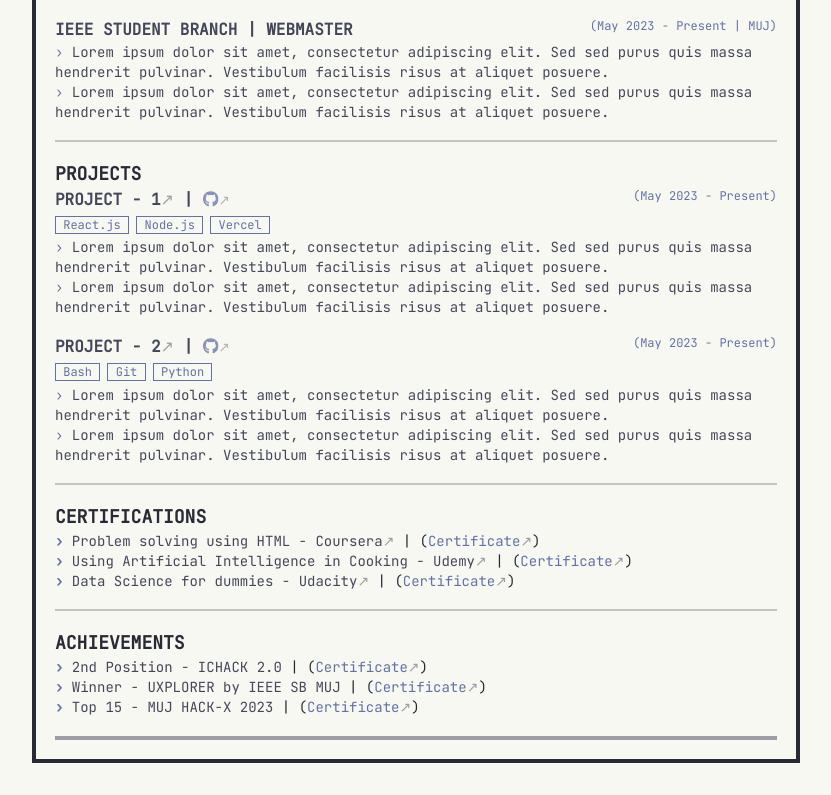
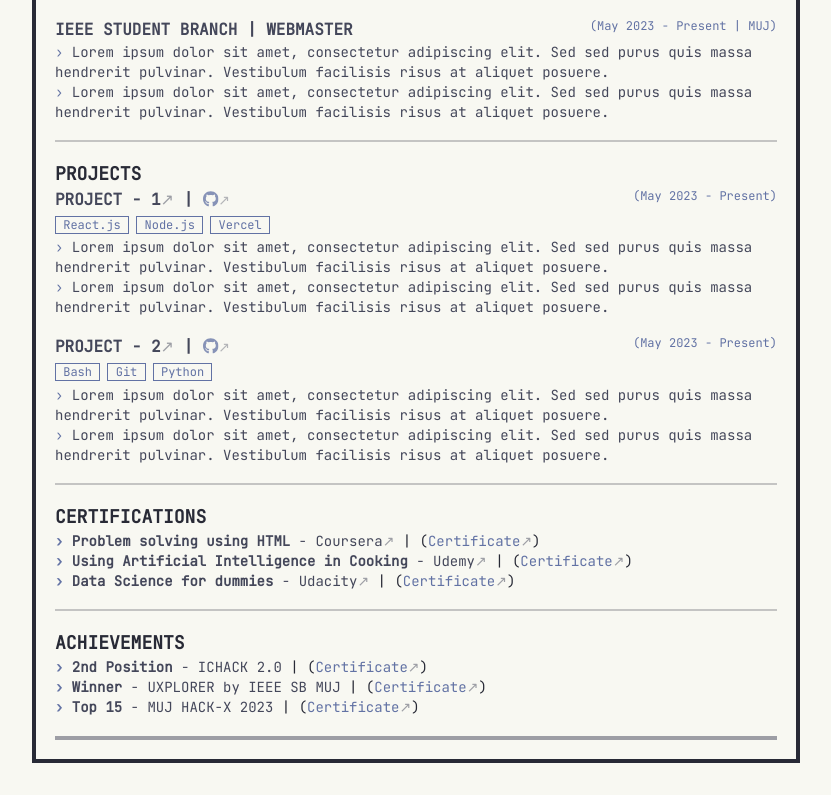
Before and after one commit to pujan-modha/web-resume, a React (Vite) app: page / in a window 1280 px wide. Shown: the part 948-1743 px from the top of the page, without its empty margins (224-1055 px from the left). Built offline with nearby package versions, Linux system fonts and the light colour scheme.

Commit message:
minor text formatting

```diff
--- a/index.html
+++ b/index.html
@@ -4,7 +4,7 @@
     <meta charset="UTF-8" />
     <link rel="icon" type="image/svg+xml" href="/favicon.svg" />
     <meta name="viewport" content="width=device-width, initial-scale=1.0" />
-    <title>Web App</title>
+    <title>Web Resume</title>
   </head>
   <body>
     <div id="root"></div>
--- a/src/App.tsx
+++ b/src/App.tsx
@@ -315,21 +315,21 @@
                                         <ul>
                                             <li><span className='font-black text-secondary'> › </span><a href="/"
                                                                                                          target="_noref"><span
-                                                className='hover:text-secondary text-primary font-light hover:underline'>Problem solving using HTML<span> - </span>Coursera<span
+                                                className='hover:text-secondary text-primary font-light hover:underline'><span className='font-semibold'>Problem solving using HTML</span><span> - </span>Coursera<span
                                                 className='text-primary font-light opacity-50'>↗</span></span></a><span> | </span><a
                                                 href="/" target="_noref">(<span
                                                 className='hover:text-primary text-secondary font-light hover:underline'>Certificate<span
                                                 className='text-primary opacity-50'>↗</span></span>)</a></li>
                                             <li><span className='font-black text-secondary'> › </span><a href="/"
                                                                                                          target="_noref"><span
-                                                className='hover:text-secondary text-primary font-light hover:underline'>Using Artificial Intelligence in Cooking<span> - </span>Udemy<span
+                                                className='hover:text-secondary text-primary font-light hover:underline'><span className='font-semibold'>Using Artificial Intelligence in Cooking</span><span> - </span>Udemy<span
                                                 className='text-primary font-light opacity-50'>↗</span></span></a><span> | </span><a
                                                 href="/" target="_noref">(<span
                                                 className='hover:text-primary text-secondary font-light hover:underline'>Certificate<span
                                                 className='text-primary opacity-50'>↗</span></span>)</a></li>
                                             <li><span className='font-black text-secondary'> › </span><a href="/"
                                                                                                          target="_noref"><span
-                                                className='hover:text-secondary text-primary font-light hover:underline'>Data Science for dummies<span> - </span>Udacity<span
+                                                className='hover:text-secondary text-primary font-light hover:underline'><span className='font-semibold'>Data Science for dummies</span><span> - </span>Udacity<span
                                                 className='text-primary font-light opacity-50'>↗</span></span></a><span> | </span><a
                                                 href="/" target="_noref">(<span
                                                 className='hover:text-primary text-secondary font-light hover:underline'>Certificate<span
@@ -342,28 +342,26 @@
                         </section>
                         <section>
                             <div>
-
                                 <h2 className='text-lg text-foreground font-bold'>ACHIEVEMENTS</h2>
                                 <div className='text-sm'>
                                     <ul>
                                         <li><span className='font-black text-secondary'> › </span><span
-                                            className='text-primary font-light'>2nd Position<span> - </span>ICHACK 2.0</span><span> | </span><a
+                                            className='text-primary font-light'><span className='font-semibold'>2nd Position</span><span> - </span>ICHACK 2.0</span><span> | </span><a
                                             href="/" target="_noref">(<span
                                             className='hover:text-primary text-secondary font-light hover:underline'>Certificate<span
                                             className='text-primary opacity-50'>↗</span></span>)</a></li>
                                         <li><span className='font-black text-secondary'> › </span><span
-                                            className='text-primary font-light'>Winner<span> - </span>UXPLORER by IEEE SB MUJ</span><span> | </span><a
+                                            className='text-primary font-light'><span className='font-semibold'>Winner</span><span> - </span>UXPLORER by IEEE SB MUJ</span><span> | </span><a
                                             href="/" target="_noref">(<span
                                             className='hover:text-primary text-secondary font-light hover:underline'>Certificate<span
                                             className='text-primary opacity-50'>↗</span></span>)</a></li>
                                         <li><span className='font-black text-secondary'> › </span><span
-                                            className='text-primary font-light'>Top 15<span> - </span>MUJ HACK-X 2023</span><span> | </span><a
+                                            className='text-primary font-light'><span className='font-semibold'>Top 15</span><span> - </span>MUJ HACK-X 2023</span><span> | </span><a
                                             href="/" target="_noref">(<span
                                             className='hover:text-primary text-secondary font-light hover:underline'>Certificate<span
                                             className='text-primary opacity-50'>↗</span></span>)</a></li>
                                     </ul>
                                 </div>
-
                             </div>
                             <hr className='hidden mx-auto border border-opacity-25 border-foreground my-[2.5%] w-full'/>
                         </section>
```
